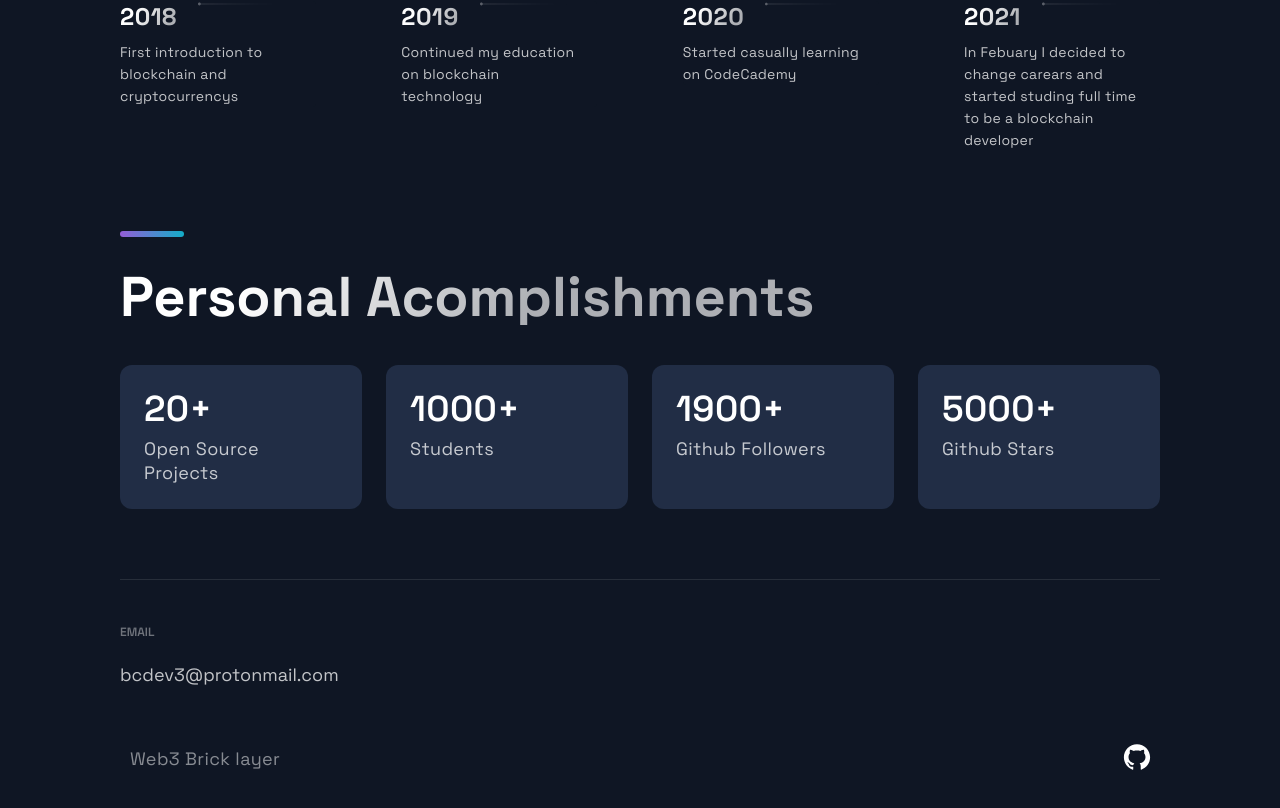
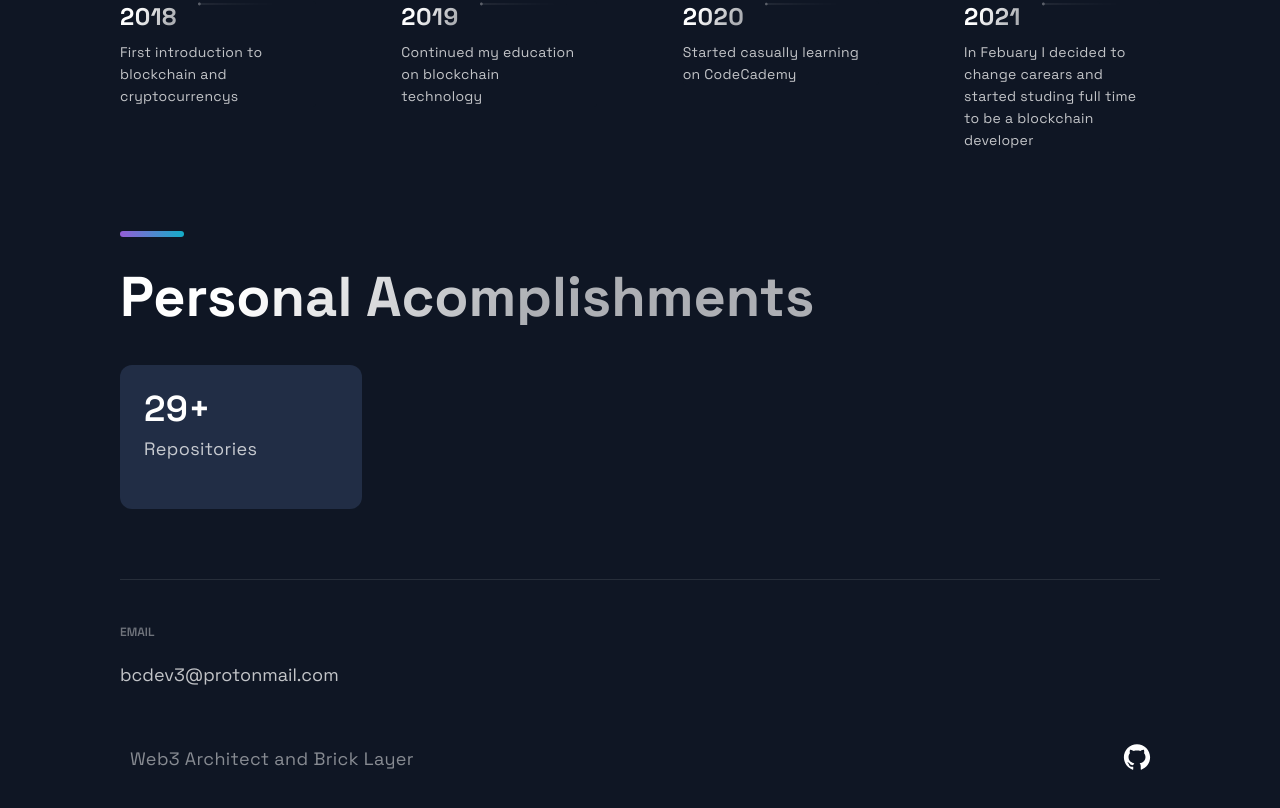
Before and after one commit to bchaindeveloper/bcdev-portfolio, a Next.js app: page / in a window 1280 px wide. Shown: the part 3616-4424 px from the top of the page. Built offline with nearby package versions, Linux system fonts and the light colour scheme.

Commit message:
Acomplishments

```diff
--- a/src/components/Acomplishments/Acomplishments.js
+++ b/src/components/Acomplishments/Acomplishments.js
@@ -8,10 +8,10 @@ import {
 import { Box, Boxes, BoxNum, BoxText } from "./AcomplishmentsStyles";
 
 const data = [
-  { number: 20, text: "Open Source Projects" },
-  { number: 1000, text: "Students" },
-  { number: 1900, text: "Github Followers" },
-  { number: 5000, text: "Github Stars" },
+  { number: 29, text: "Repositories" },
+  // { number: 1000, text: "Patrick Collins Blockchain Course" },
+  // { number: 1900, text: "Github Followers" },
+  // { number: 5000, text: "Github Stars" },
 ];
 
 const Acomplishments = () => (
--- a/src/components/Footer/Footer.js
+++ b/src/components/Footer/Footer.js
@@ -27,7 +27,7 @@ const Footer = () => {
       </LinkList>
       <SocialIconsContainer>
         <CompanyContainer>
-          <Slogan>Web3 Brick layer</Slogan>
+          <Slogan>Web3 Architect and Brick Layer</Slogan>
         </CompanyContainer>
         <SocialContainer>
         <SocialIcons href="https://github.com/bchaindeveloper">
```
